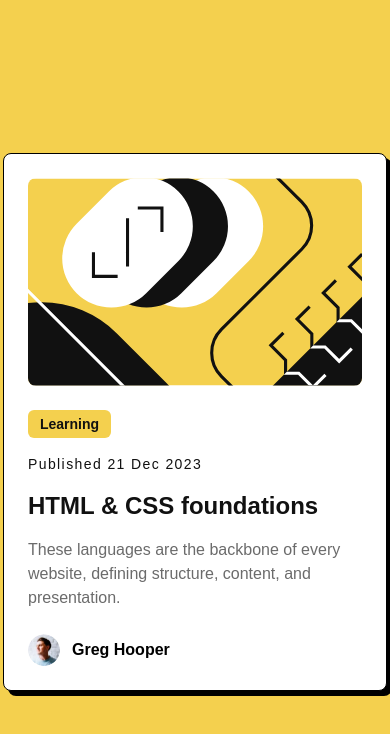
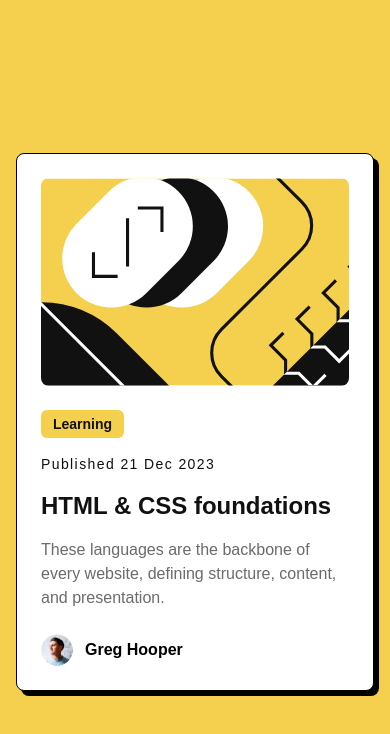
Before and after one commit to thisisranjithk/blog-preview-card, a website: page index.html in a window 390 px wide. Drawn offline with Linux system fonts and the light colour scheme.

Commit message:
ui bug fix

```diff
--- a/input.css
+++ b/input.css
@@ -8,5 +8,5 @@
 @tailwind utilities;
 
 .section-container {
-  @apply w-96 h-auto bg-white rounded-lg p-6 border border-black shadow-[5px_5px_0px_0px_rgba(0,0,0)];
+  @apply w-96 h-auto mx-4 md:mx-0 bg-white rounded-lg p-6 border border-black shadow-[5px_5px_0px_0px_rgba(0,0,0)];
 }
```
Also changed, not shown: styles/style.css.
